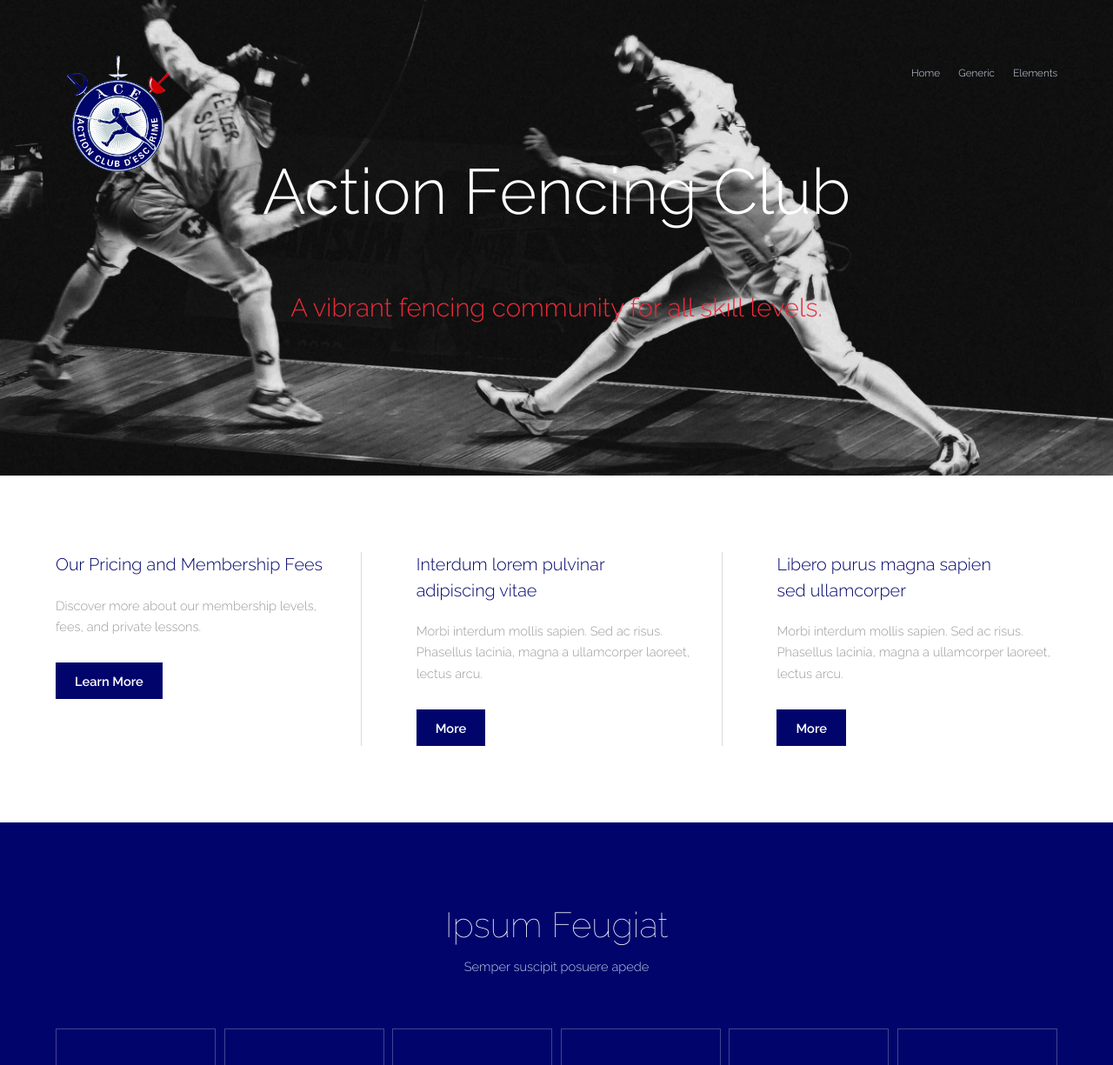
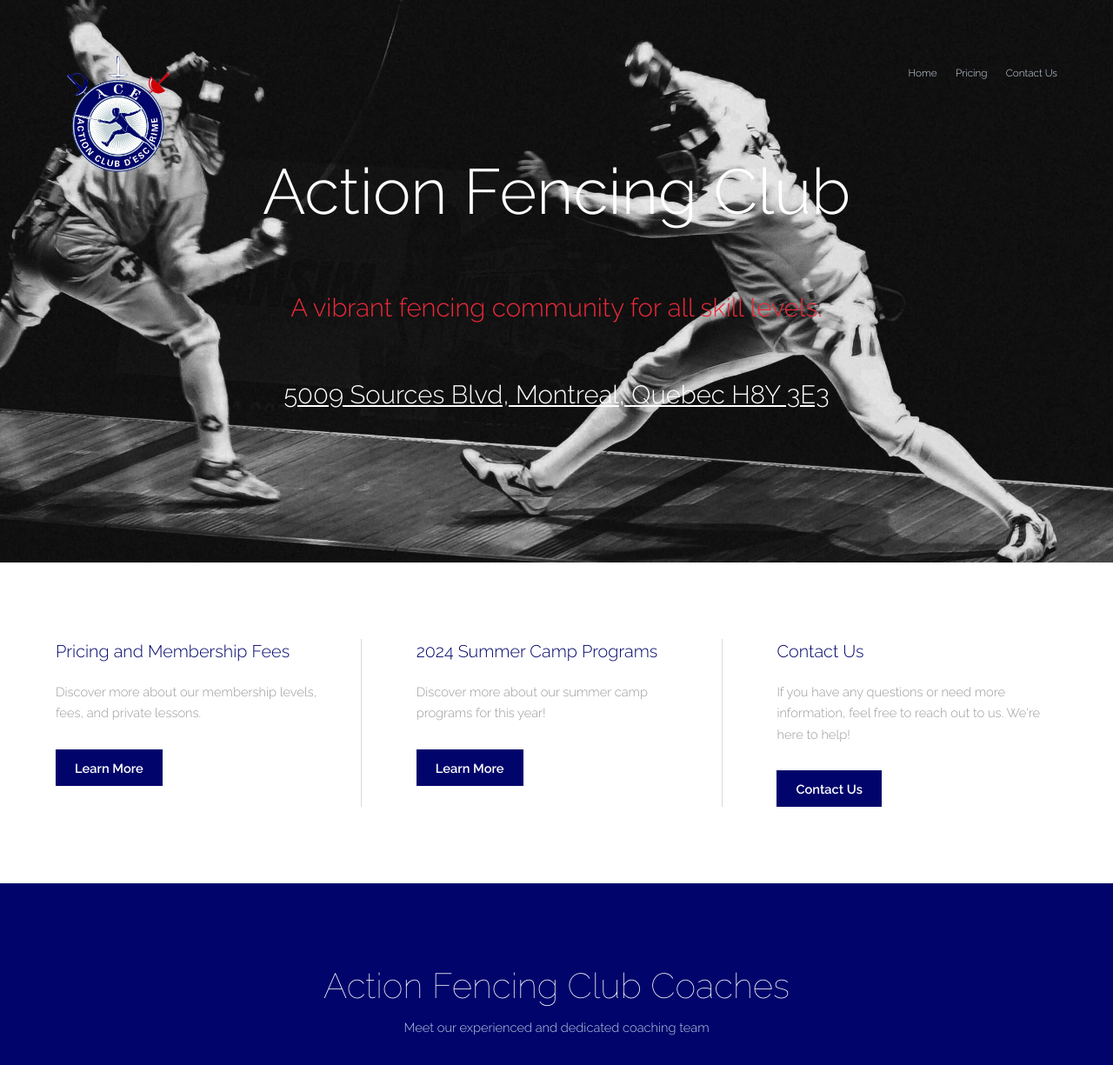
Before and after one commit to WeichenZong/ActionFencingClub, a plain HTML site: page index.html in a window 1280 px wide. Shown: the top 1225 px of the page at 87% size. Drawn offline with Linux system fonts and the light colour scheme; grey boxes are pictures that could not be loaded.

Commit message:
information update

```diff
--- a/index.html
+++ b/index.html
@@ -13,28 +13,34 @@
 					<img src="images/logo1.png" alt="Logo" class="logo1" style="width:144px;height:144px;">
 				</a>
 					<nav id="nav"><a href="index.html">Home</a>
-						<a href="generic.html">Generic</a>
-						<a href="elements.html">Elements</a>
+						<a href="pricing.html">Pricing</a>
+						<a href="contactus.html">Contact Us</a>
 					</nav><a href="#navPanel" class="navPanelToggle"><span class="fa fa-bars"></span></a>
 				</div>
 			</header><!-- Banner --><section id="banner"><h1>Action Fencing Club</h1>
 				<p>A vibrant fencing community for all skill levels.</p>
+				<p style="color: white;">
+					<a href="https://www.google.com/maps/place/Action+Fencing+Club/@45.5083341,-73.8228434,17z/data=!3m1!4b1!4m6!3m5!1s0x4cc93b4fd895ac29:0xa3fde9d59cdadbe!8m2!3d45.5083341!4d-73.8202685!16s%2Fg%2F11w1kdr1mj?entry=ttu" target="_blank" style="color: white; text-decoration: underline;">
+						5009 Sources Blvd, Montreal, Quebec H8Y 3E3
+
+					</a>
+				</p>
 			</section><!-- One --><section id="one" class="wrapper"><div class="inner">
 					<div class="flex flex-3">
-						<article><header><h3>Our Pricing and Membership Fees</h3>
+						<article><header><h3>Pricing and Membership Fees</h3>
 							</header><p>Discover more about our membership levels, fees, and private lessons.</p>
+							<footer><a href="/pricing.html" class="button special">Learn More</a>
+							</footer></article><article><header><h3>2024 Summer Camp Programs</h3>
+							</header><p>Discover more about our summer camp programs for this year!</p>
 							<footer><a href="#" class="button special">Learn More</a>
-							</footer></article><article><header><h3>Interdum lorem pulvinar<br> adipiscing vitae</h3>
-							</header><p>Morbi interdum mollis sapien. Sed ac risus. Phasellus lacinia, magna a ullamcorper laoreet, lectus arcu.</p>
-							<footer><a href="#" class="button special">More</a>
-							</footer></article><article><header><h3>Libero purus magna sapien<br> sed ullamcorper</h3>
-							</header><p>Morbi interdum mollis sapien. Sed ac risus. Phasellus lacinia, magna a ullamcorper laoreet, lectus arcu.</p>
-							<footer><a href="#" class="button special">More</a>
+							</footer></article><article><header><h3>Contact Us</h3>
+							</header><p>If you have any questions or need more information, feel free to reach out to us. We're here to help!</p>
+							<footer><a href="#" class="button special">Contact Us</a>
 							</footer></article></div>
 				</div>
 			</section><!-- Two --><section id="two" class="wrapper style1 special"><div class="inner">
-					<header><h2>Ipsum Feugiat</h2>
-						<p>Semper suscipit posuere apede</p>
+					<header><h2>Action Fencing Club Coaches</h2>
+						<p>Meet our experienced and dedicated coaching team</p>
 					</header><div class="flex flex-4">
 						<div class="box person">
 							<div class="image round">
```
Also changed, not shown: contactus.html (added).
